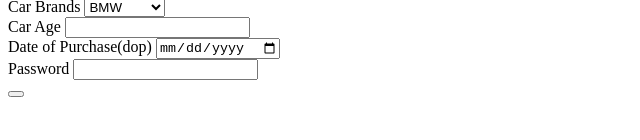
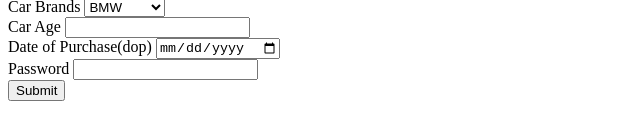
Before and after one commit to acciojob/car-insurance-form-khushalchopraa, a website: page main.html in a window 1280 px wide. Shown: the part 144-284 px from the top of the page, without its empty margins (0-640 px from the left). Drawn offline with Linux system fonts and the light colour scheme.

Commit message:
created a submission

```diff
--- a/main.html
+++ b/main.html
@@ -37,7 +37,7 @@
 		<input type="Date" id="dop" required><br>
 		<label for="password">Password</lable>
 		<input type="Password" id="password" name="password" required><br>
-		<button type="submit" value="submit Button"></button>
+		<button type="submit" value="submit Button">Submit</button>
 			</form>
 		<script type="text/javascri
 
```
